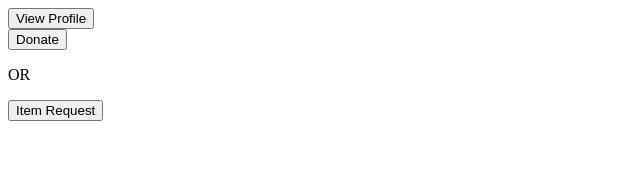
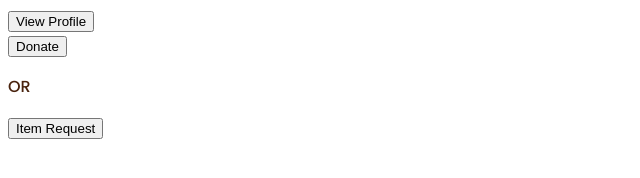
Before and after one commit to ari-gaskins/Cupboardly, a plain HTML site: page pages/ask-user.html in a window 1280 px wide. Shown: the whole page, without its empty margins (0-640 px from the left). Drawn offline with Linux system fonts and the light colour scheme.

Commit message:
light refactoring, comment FIXMEs

```diff
--- a/pages/ask-user.html
+++ b/pages/ask-user.html
@@ -5,6 +5,7 @@
     <meta http-equiv="X-UA-Compatible" content="IE=edge" />
     <meta name="viewport" content="width=device-width, initial-scale=1.0" />
     <title>Donate or Item Request</title>
+    <link type="text/css" href="/styles/styles.css" rel="stylesheet" />
   </head>
   <body>
     <!--FIXME: add page hrefs-->
```
Also changed, not shown: index.html (+1 -2 lines), main.js (+6 -5 lines), pages/create-profile.html (+2 -0 lines), pages/donate.html (+3 -3 lines), pages/item-request.html (+1 -1 lines), pages/submission.html (+1 -1 lines).
